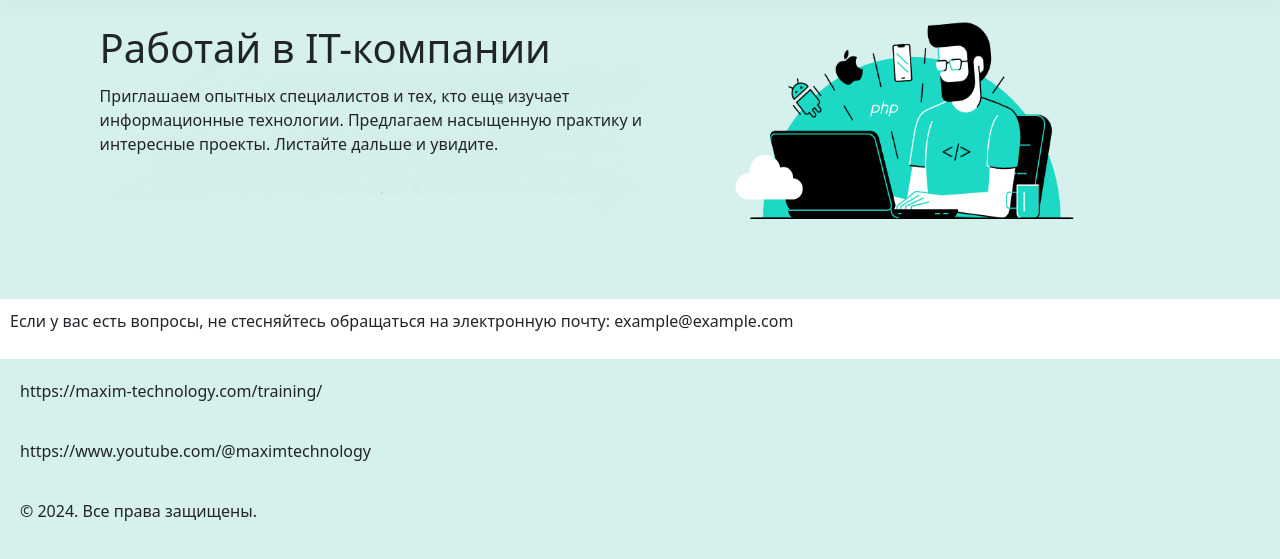
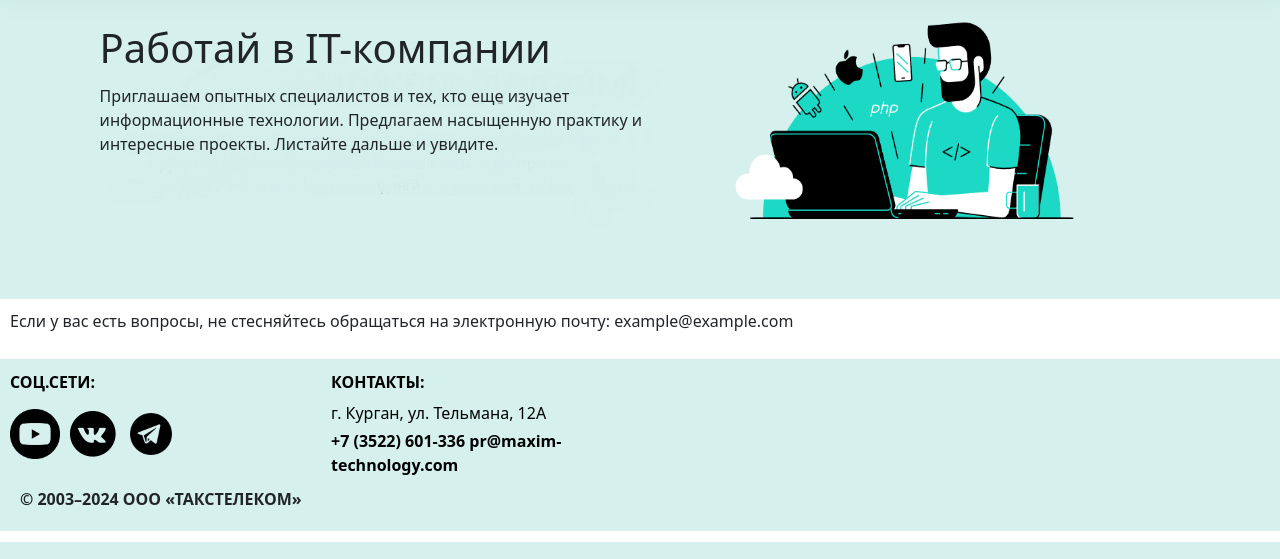
Before and after one commit to tana405/maximtech, a Flask app: page /contacts in a window 1280 px wide. Shown: the part 258-817 px from the top of the page. Run offline with Flask 3, Linux system fonts and the light colour scheme.

Commit message:
add footer in all files

```diff
--- a/templates/contacts.html
+++ b/templates/contacts.html
@@ -46,9 +46,27 @@
 
 </main>
 <footer>
-    <p>https://maxim-technology.com/training/</p>
-    <p>https://www.youtube.com/@maximtechnology</p>
-    <p>&copy; 2024. Все права защищены.</p>
+    <div class="row">
+    <div class="col-sm-1 col-md-1 mt-1 col-lg-3 text-center text-sm-start">
+    <div class="social">
+          <h6 class="footer-heading text-uppercase text-black fw-bold">Соц.сети:</h6>
+          <ul class="list-inline my-3">
+            <li class="list-inline-item"><a href="https://www.youtube.com/@maximtechnology"><img src="{{ url_for('static', filename='y.png') }}" class="icon-style" alt="youtube icon"></a>
+            <li class="list-inline-item"><a href="https://vk.com/oootechnology"><img src="{{ url_for('static', filename='vk.png') }}" class="icon-style" alt="vk icon"></a>
+            <li class="list-inline-item"><a href="https://maxim-technology.com/"><img src="{{ url_for('static', filename='telegram.png') }}" class="icon-style" alt="telegram icon"></a>
+            </ul>
+    </div>
+    </div>
+    <div class="col-sm-1 col-md-1 mt-1 col-lg-3 text-center text-sm-start">
+      <div class="contact">
+          <h6 class="footer-heading text-uppercase text-black fw-bold">Контакты:</h6>
+          <address class="mt-2 m-0 text-black mb-1"><i class="bi bi-pin-map fw-semibold"></i> г. Курган, ул. Тельмана, 12А</address>
+          <a class="text-black mb-1 text-decoration-none fw-semibold"><i class="bi bi-telephone"></i>  +7 (3522) 601-336</a>
+          <a class="text-black mb-1 text-decoration-none fw-semibold"><i class="bi bi-envelope"></i> pr@maxim-technology.com</a>
+      </div>
+        </div>
+    </div>
+        <p class="mb-0 fw-bold">© 2003–2024 ООО «ТАКСТЕЛЕКОМ»</p>
 </footer>
 </body>
 </html>
--- a/templates/index.html
+++ b/templates/index.html
@@ -27,7 +27,9 @@
     </header>
 
 <main>
-    <h2>О компании</h2>
+    <div class="tetete">
+    <h1>О компании</h1>
+    </div>
     <p class="parag">Maxim Technology - это крупнейшая IT-компания Курганской области, которая занимается разработкой цифровой платформы и IT-инфраструктуры для компаний-заказчиков.</p>
 
     <div class="summary"></div>
```
Also changed, not shown: templates/excursion.html (+21 -1 lines), templates/school.html (+21 -1 lines), templates/student.html (+21 -1 lines).
